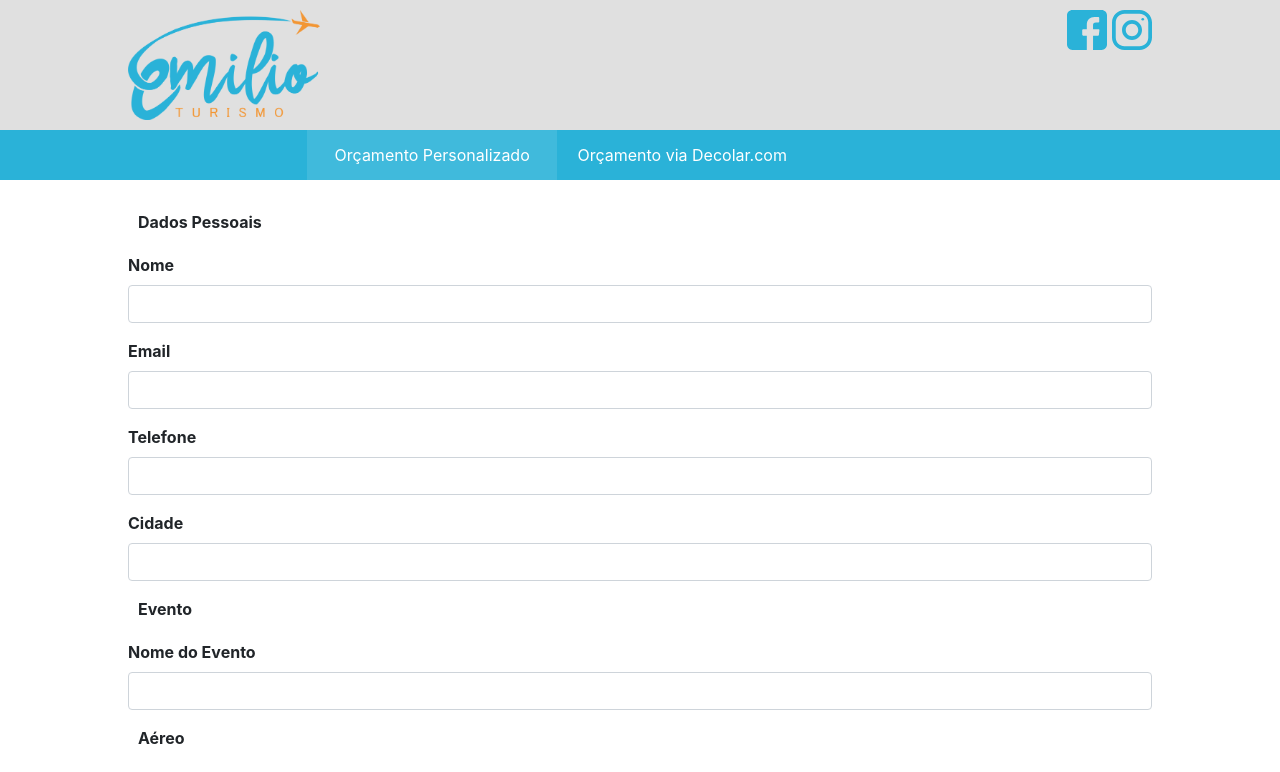
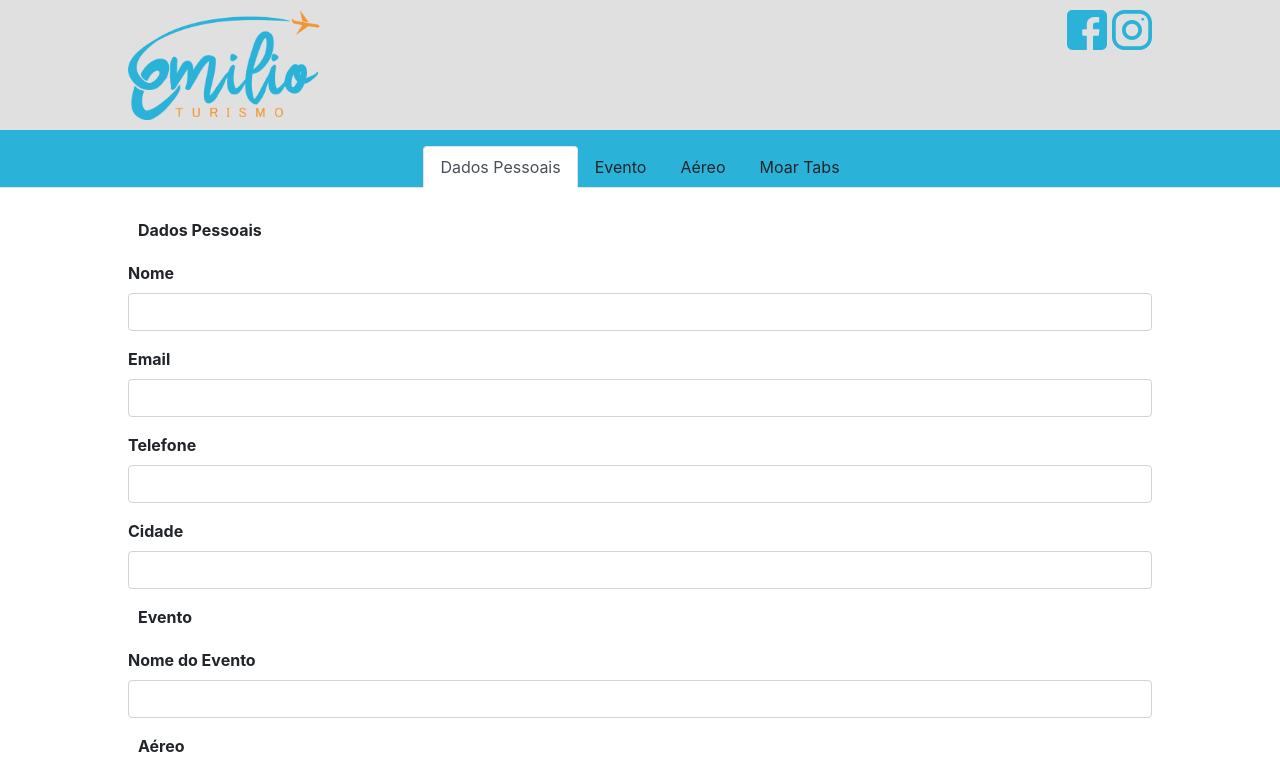
Before and after one commit to reinaldosmoraes/emilio-turismo-form, a React (Create React App) app: page / in a window 1280 px wide. Shown: the top 772 px of the page. Built offline with nearby package versions, Linux system fonts and the light colour scheme.

Commit message:
Início da migração para tabs

```diff
--- a/src/App.css
+++ b/src/App.css
@@ -72,6 +72,7 @@
 
 .content {
   display: flex;
+  flex-direction: column;
   padding-left: 10%;
   padding-right: 10%;
   padding-bottom: 5px;
@@ -135,13 +136,7 @@
   background-clip: padding-box;
   border-radius: .25rem;
 }
-.teste {
-  display: flex;
-  flex: 1;
-  justify-content: flex-end;
-  flex-direction: row;
-  align-items: center;
-}
+
 .button {
   margin: 0px;
 }
@@ -177,3 +172,9 @@
 .sub-title {
   margin-bottom: 30px;
 }
+
+.nav {
+  justify-content: center;
+  background-color: #2AB2D8;
+  padding-top: 1rem;
+}
--- a/src/App.js
+++ b/src/App.js
@@ -4,15 +4,16 @@
 import Content from './components/Content';
 import Footer from './components/Footer';
 import './App.css';
+import Tabs from './components/Tabs';
 
 class App extends Component {
   render() {
     return (
       <div className="App">
         <Header />
-        <Menu />
 
-        <Content />
+
+        <Tabs />
 
         <Footer />
       </div>
--- /dev/null
+++ b/src/components/Tabs.js
@@ -0,0 +1,92 @@
+import React from 'react';
+import { TabContent, TabPane, Nav, NavItem, NavLink, Card, Button, CardTitle, CardText, Row, Col } from 'reactstrap';
+import classnames from 'classnames';
+import TravelForm from './TravelForm';
+
+export default class Tabs extends React.Component {
+  constructor(props) {
+    super(props);
+
+    this.toggle = this.toggle.bind(this);
+    this.state = {
+      activeTab: '1'
+    };
+  }
+
+  toggle(tab) {
+    if (this.state.activeTab !== tab) {
+      this.setState({
+        activeTab: tab
+      });
+    }
+  }
+  render() {
+    return (
+      <div>
+        <Nav tabs>
+          <NavItem>
+            <NavLink
+              className={classnames({ active: this.state.activeTab === '1' })}
+              onClick={() => { this.toggle('1'); }} >
+              Dados Pessoais
+            </NavLink>
+          </NavItem>
+
+					<NavItem>
+            <NavLink
+              className={classnames({ active: this.state.activeTab === '2' })}
+              onClick={() => { this.toggle('2'); }} >
+              Evento
+            </NavLink>
+          </NavItem>
+
+					<NavItem>
+            <NavLink
+              className={classnames({ active: this.state.activeTab === '3' })}
+              onClick={() => { this.toggle('3'); }} >
+              Aéreo
+            </NavLink>
+          </NavItem>
+
+					<NavItem>
+            <NavLink
+              className={classnames({ active: this.state.activeTab === '4' })}
+              onClick={() => { this.toggle('4'); }}
+            >
+              Moar Tabs
+            </NavLink>
+          </NavItem>
+
+        </Nav>
+        <TabContent activeTab={this.state.activeTab}>
+          <TabPane tabId="1">
+            <Row>
+              <Col sm="12">
+                <TravelForm />
+                <Button onClick={() => { this.toggle('2'); }}>Ir para o proximo</Button>
+              </Col>
+            </Row>
+          </TabPane>
+          <TabPane tabId="2">
+            <Row>
+              <Col sm="6">
+                <Card body>
+                  <CardTitle>Special Title Treatment</CardTitle>
+                  <CardText>With supporting text below as a natural lead-in to additional content.</CardText>
+                  <Button>Go somewhere</Button>
+                </Card>
+              </Col>
+              <Col sm="6">
+                <Card body>
+                  <CardTitle>Special Title Treatment</CardTitle>
+                  <CardText>With supporting text below as a natural lead-in to additional content.</CardText>
+                  <Button>Go somewhere</Button>
+                </Card>
+              </Col>
+            </Row>
+          </TabPane>
+        </TabContent>
+      </div>
+    );
+  }
+}
```
